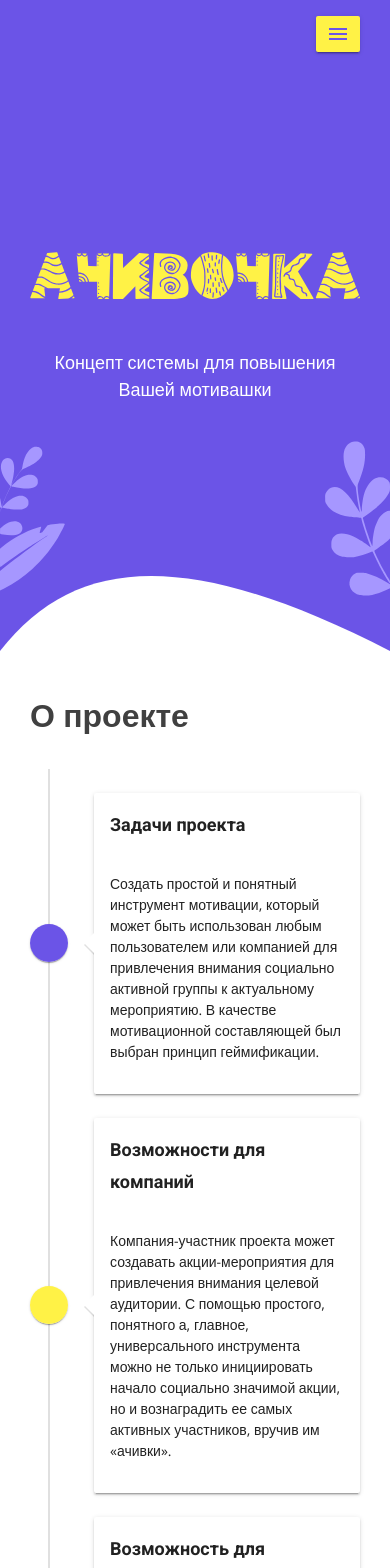
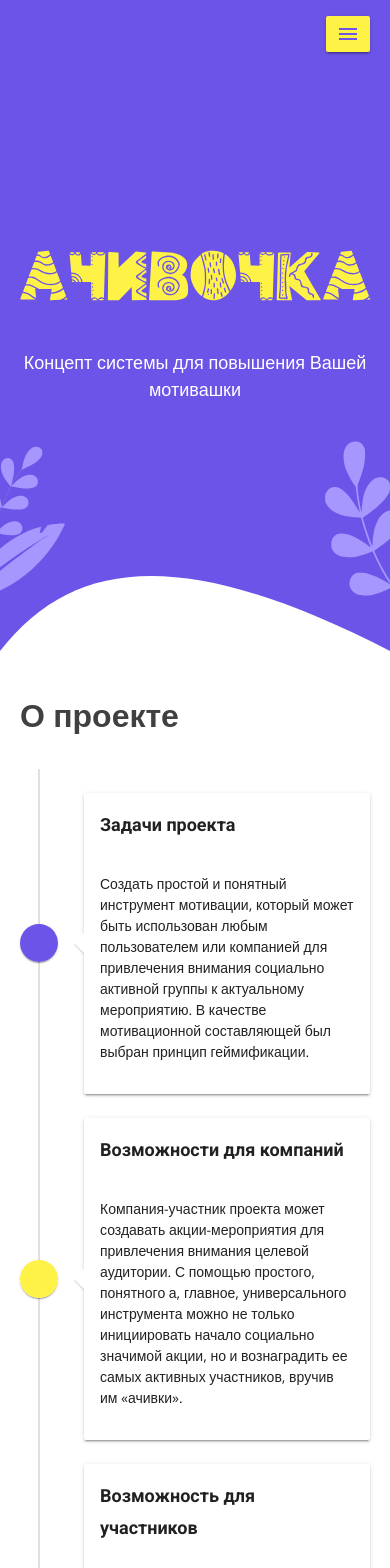
Before and after one commit to tornem/Urbaton.PotomPridumaem, a Vue app in the folder client/: page / in a window 390 px wide. Shown: the top 1568 px of the page. Built offline with nearby package versions, Linux system fonts and the light colour scheme.

Commit message:
fix adaptive

```diff
--- a/client/src/App.vue
+++ b/client/src/App.vue
@@ -112,16 +112,6 @@ html, body {
     background: transparent;
   }
 
-  @media screen and (max-width: 768px) {
-    .logo {
-      margin: 0 20px;
-    }
-
-    .nav {
-      top: 55px;
-    }
-  }
-
   .logo {
     width: 179px;
     padding: 10px;
@@ -134,6 +124,16 @@ html, body {
     svg {
       max-width: 100%;
       fill: $yellow-color;
+    }
+  }
+
+  @media screen and (max-width: 768px) {
+    .logo {
+      margin: 0 10px;
+    }
+
+    .nav {
+      top: 55px;
     }
   }
 }
@@ -150,6 +150,10 @@ html, body {
   .v-btn {
     min-width: auto;
     padding: 0 10px;
+  }
+
+  @media (max-width: 768px) {
+    padding: 10px 12px;
   }
 
   a {
@@ -179,6 +183,11 @@ html, body {
   max-width: 1024px !important;
   padding: 16px 30px 140px !important;
   box-sizing: border-box;
+
+  @media screen and (max-width: 768px) {
+    padding-left: 20px!important;
+    padding-right: 20px!important;
+  }
 }
 
 .content-wrap {
--- a/client/src/views/Achievement.vue
+++ b/client/src/views/Achievement.vue
@@ -189,7 +189,7 @@ export default {
     }
 
     @media screen and (max-width: 768px) {
-      padding: 65px 30px 0;
+      padding: 65px 20px 0;
     }
   }
 
--- a/client/src/views/Home.vue
+++ b/client/src/views/Home.vue
@@ -235,6 +235,11 @@ export default {
     margin: auto;
     box-sizing: border-box;
     text-align: left;
+
+    @media (max-width: 768px) {
+      padding-left: 20px;
+      padding-right: 20px;
+    }
   }
 
   .welcome-screen {
@@ -245,6 +250,11 @@ export default {
     background-size: cover;
     color: $white-color;
     box-sizing: border-box;
+
+    @media (max-width: 768px) {
+      padding-left: 20px;
+      padding-right: 20px;
+    }
   }
 
   .welcome-title {
--- a/client/src/views/Rating.vue
+++ b/client/src/views/Rating.vue
@@ -174,7 +174,7 @@ export default {
   }
 
   @media screen and (max-width: 768px) {
-    padding: 65px 30px 0;
+    padding: 65px 20px 0;
   }
 }
 
```
